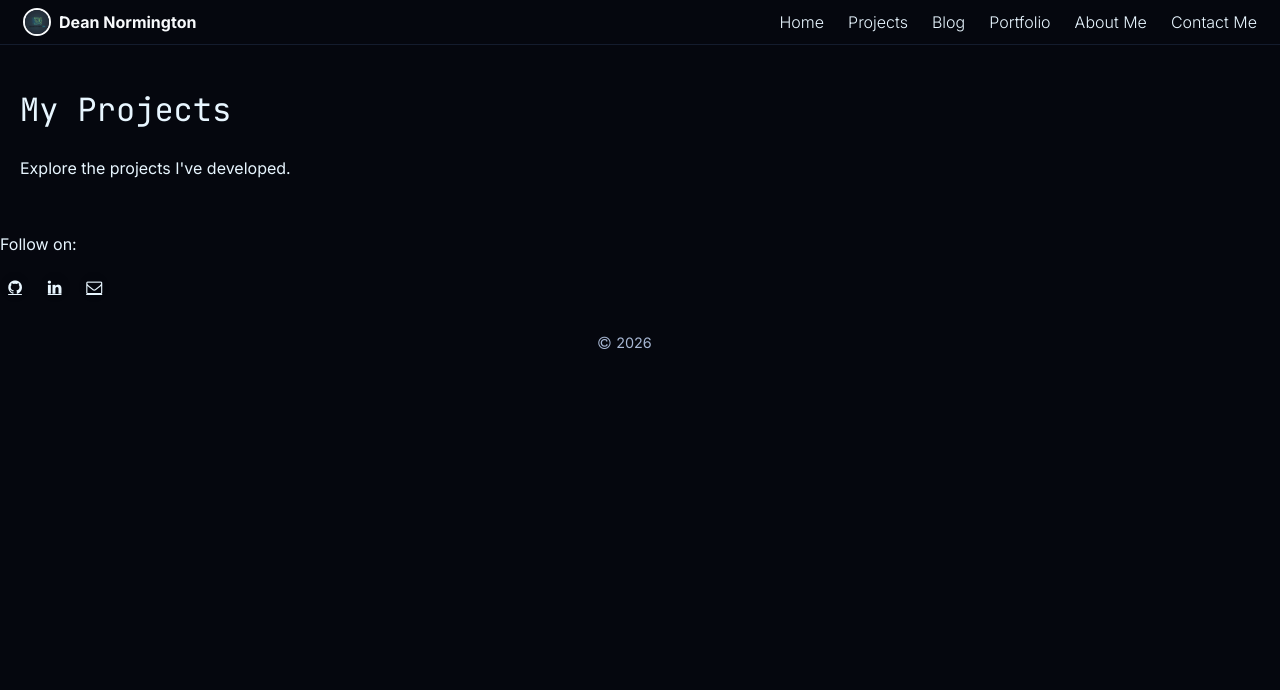
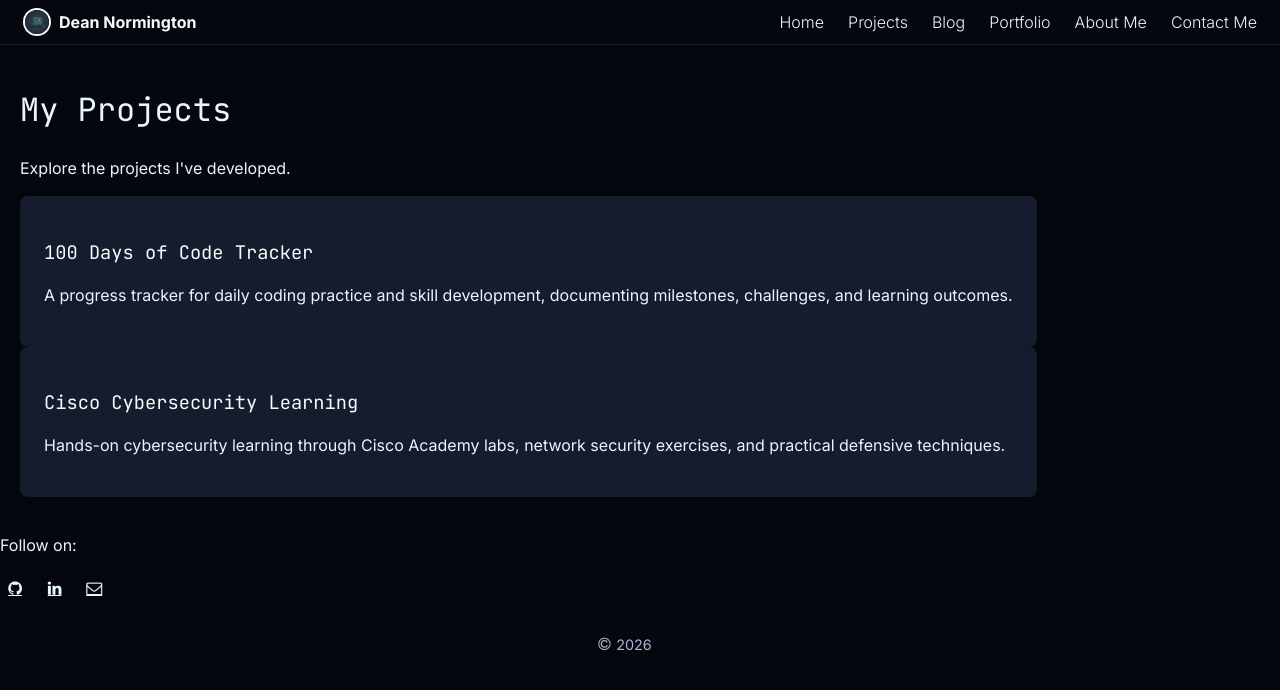
Before and after one commit to dean-js/dnormingtonlaw.uk, a Jekyll site: the page built from projects.md, in a window 1280 px wide. Shown: the top 690 px of the page. Built offline with Jekyll 4.4.1, drawn with Linux system fonts in a browser that asks for light colours.

Commit message:
fixed footer issues and added content to different pages - projects and portfolio

```diff
--- a/_layouts/main.html
+++ b/_layouts/main.html
@@ -18,103 +18,10 @@ layout: default
       <p class="author-about">{{site.about-author}}</p>
     </div>
 
-    <div class="social-links-top">
-      <ul>
-        {% if site.social-twitter %}
-        <li>
-          <a
-            href="https://twitter.com/{{ site.social-twitter }}"
-            target="_blank"
-            rel="noopener noreferrer"
-            aria-label="Follow on Twitter"
-            ><i class="fa fa-twitter" aria-hidden="true"></i
-          ></a>
-        </li>
-        {% endif %} {% if site.social-facebook %}
-        <li>
-          <a
-            href="https://facebook.com/{{ site.social-facebook }}"
-            target="_blank"
-            rel="noopener noreferrer"
-            aria-label="Follow on Facebook"
-            ><i class="fa fa-facebook" aria-hidden="true"></i
-          ></a>
-        </li>
-        {% endif %} {% if site.social-github %}
-        <li>
-          <a
-            href="https://github.com/{{ site.social-github }}"
-            target="_blank"
-            rel="noopener noreferrer"
-            aria-label="Follow on GitHub"
-            ><i class="fa fa-github" aria-hidden="true"></i
-          ></a>
-        </li>
-        {% endif %} {% if site.social-linkedin %}
-        <li>
-          <a
-            href="https://www.linkedin.com/in/{{ site.social-linkedin }}"
-            target="_blank"
-            rel="noopener noreferrer"
-            aria-label="Follow on LinkedIn"
-            ><i class="fa fa-linkedin" aria-hidden="true"></i
-          ></a>
-        </li>
-        {% endif %} {% if site.social-email %}
-        <li>
-          <a href="mailto:{{ site.social-email }}" aria-label="Send an email"
-            ><i class="fa fa-envelope-o" aria-hidden="true"></i
-          ></a>
-        </li>
-        {% endif %}
-      </ul>
-    </div>
+    <!-- top social icons removed: footer-only social links preserved -->
   </header>
   <!-- End Header -->
   <footer>
-    <section class="contact">
-      <h3 class="contact-title">Contact me</h3>
-      <ul>
-        {% if site.social-twitter %}
-        <li>
-          <a
-            href="https://twitter.com/{{ site.social-twitter }}"
-            target="_blank"
-            ><i class="fa fa-twitter" aria-hidden="true"></i
-          ></a>
-        </li>
-        {% endif %} {% if site.social-facebook %}
-        <li>
-          <a
-            href="https://facebook.com/{{ site.social-facebook }}"
-            target="_blank"
-            ><i class="fa fa-facebook" aria-hidden="true"></i
-          ></a>
-        </li>
-        {% endif %} {% if site.social-github %}
-        <li class="github">
-          <a href="http://github.com/{{site.social-github}}" target="_blank"
-            ><i class="fa fa-github"></i
-          ></a>
-        </li>
-        {% endif %} {% if site.social-linkedin %}
-        <li class="linkedin">
-          <a
-            href="https://in.linkedin.com/in/{{site.social-linkedin}}"
-            target="_blank"
-            ><i class="fa fa-linkedin"></i
-          ></a>
-        </li>
-        {% endif %} {% if site.social-email %}
-        <li class="email">
-          <a href="mailto:{{site.social-email}}"
-            ><i class="fa fa-envelope-o"></i
-          ></a>
-        </li>
-        {% endif %}
-      </ul>
-    </section>
-    <!-- End Section Contact -->
     <div class="copyright">
       <p>{{site.time | date: '%Y'}} &copy; {{site.author}}</p>
     </div>
--- a/projects.md
+++ b/projects.md
@@ -7,5 +7,13 @@ description: "Discover the projects that support Dean's transition from law to t
 <section class="projects-section">
   <h1>My Projects</h1>
   <p>Explore the projects I've developed.</p>
+  <div class="project-card">
+    <h3>100 Days of Code Tracker</h3>
+    <p>A progress tracker for daily coding practice and skill development, documenting milestones, challenges, and learning outcomes.</p>
+  </div>
+  <div class="project-card">
+    <h3>Cisco Cybersecurity Learning</h3>
+    <p>Hands-on cybersecurity learning through Cisco Academy labs, network security exercises, and practical defensive techniques.</p>
+  </div>
   <!-- Add project details here -->
 </section>
```
Also changed, not shown: assets/css/scss/parts/_home-page.scss (+0 -29 lines), portfolio.md (+5 -0 lines).
